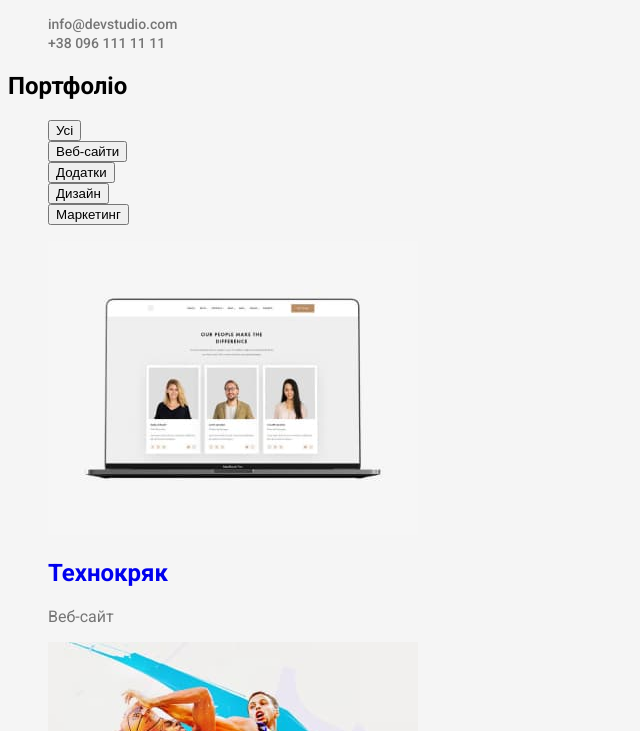
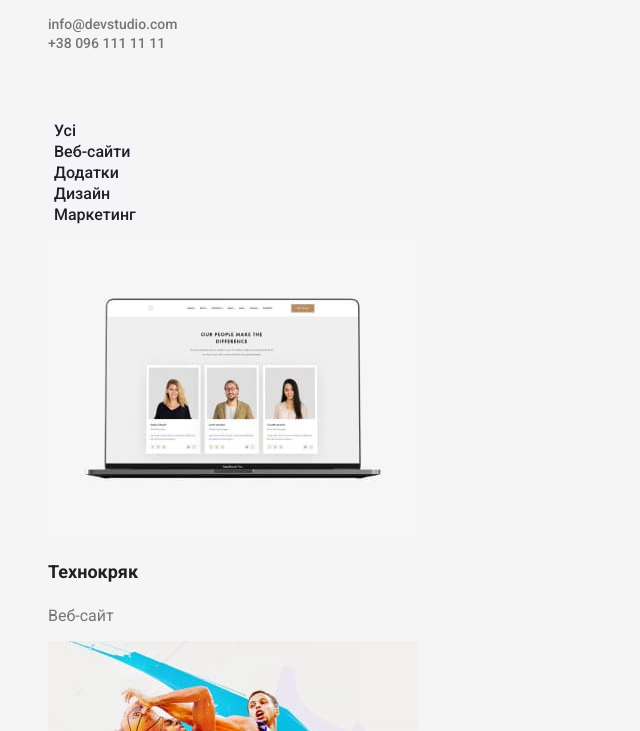
Before and after one commit to Pshenichka1/goit-markup-hw-02-2, a plain HTML site: page portfolio.html in a window 1280 px wide. Shown: the part 113-844 px from the top of the page, without its empty margins (0-640 px from the left). Drawn offline with Linux system fonts and the light colour scheme.

Commit message:
виправлення в дз2

```diff
--- a/css/styles.css
+++ b/css/styles.css
@@ -16,7 +16,7 @@ body {
     background-color: #F5F5F5;
 
 }
-------------------------------------/* logo */
+/* logo */
 .first-part{
     color: #2196F3;
 }
@@ -42,7 +42,8 @@ body {
 
 
 }
-----------------------------------/* site nav     */
+/* site nav     */
+
 .site-nav-link {
     color: #212121;
 }
@@ -72,7 +73,7 @@ body {
 .contacts:focus {
     color: #2196F3;
 }
--------------------------------------/* gero */
+/* gero */
 .section-gero {
     background-color: #2F303A;
 }
@@ -83,7 +84,7 @@ body {
     text-align: center;
     letter-spacing: 0, 06em;
 }
------------------------------------------/* button */
+/* button */
 .button-gero {
     color: #FFFFFF;
     background-color: #2196F3;
@@ -100,7 +101,8 @@ body {
 .button-gero:active {
     color: #2F303A;
 }
------------------------------/* section our-advantages */
+/* section our-advantages */
+
 .our-advantages-title {
     color: #212121;
     font-weight: 700;
@@ -126,7 +128,7 @@ body {
 /* section images */
 
 
-------------------------------------------/* section team */
+/* section team */
 .team {
     color:#212121;
     font-weight: 500;
@@ -140,7 +142,7 @@ body {
     line-height: 1,1719;
     letter-spacing: 0,03em;
 }
------------------------------------------/* footer */
+/* footer */
 .section-foot {
     background-color: #2F303A;
 }
@@ -152,9 +154,9 @@ body {
     letter-spacing: 0,03em;
 }
 
--------------------------------------------/* portfolio */
+/* portfolio */
 
------------------------------------/* button potrfolio */
+/* button potrfolio */
 
 .button {
     font-family: inherit;
@@ -168,7 +170,11 @@ body {
     cursor: pointer;
     border: none;
 }
----------------------------------------/* list projects */
+
+.portfolio-title {
+    opacity: 0;
+}
+/* list projects */
 .list-projects {
     color: #212121;
     font-weight: 700;
--- a/portfolio.html
+++ b/portfolio.html
@@ -31,7 +31,7 @@
     </header>
     <main>
         <section>
-            <h1>Портфоліо</h1>
+            <h1 class="portfolio-title">Портфоліо</h1>
                 <ul class="list">
                     <li>
                         <button class="button" type="button">Усі</button>
```
